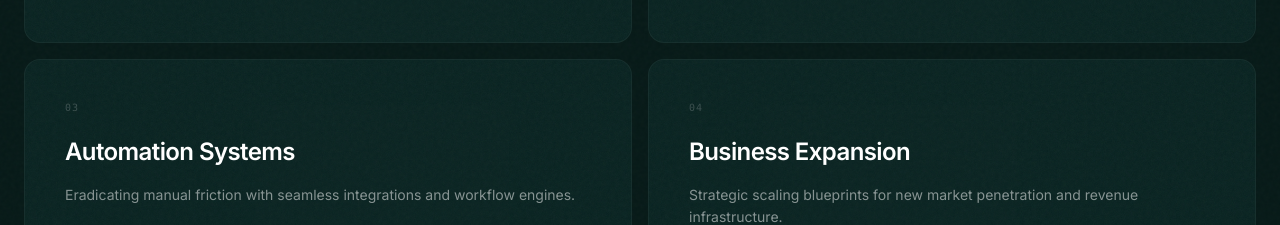
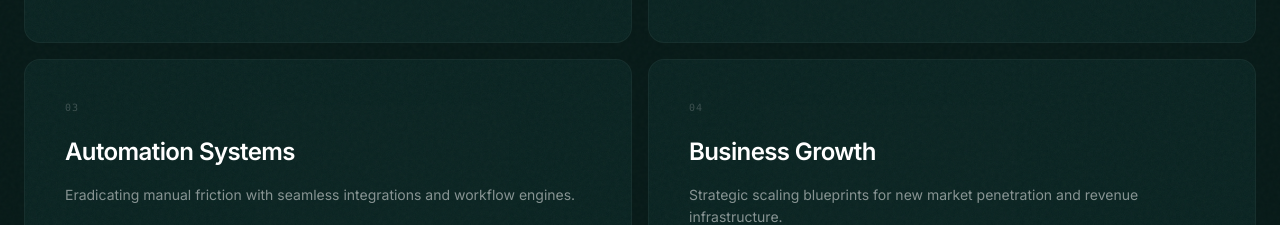
Before and after one commit to khrishChauhan/click-aarambh, a Next.js app: page / in a window 1280 px wide. Shown: the part 3960-4185 px from the top of the page. Built offline with nearby package versions, Linux system fonts and the light colour scheme; no server answers.

Commit message:
chore: rename Business Expansion to Business Growth across components

```diff
--- a/src/components/CoreCapabilities/CoreCapabilities.tsx
+++ b/src/components/CoreCapabilities/CoreCapabilities.tsx
@@ -26,7 +26,7 @@ const CAPABILITIES = [
   {
     id: "03",
     tag: "Scale",
-    title: "Business\nExpansion.",
+    title: "Business\nGrowth.",
     desc: "Strategic scaling blueprints. From penetrating new demographics to automating fulfillment — built as a connected system, not a project.",
     metric: "∞",
     metricLabel: "Compounding Loops",
--- a/src/components/Credibility/ParadigmShift.tsx
+++ b/src/components/Credibility/ParadigmShift.tsx
@@ -5,7 +5,7 @@ import gsap from "gsap";
 import { ScrollTrigger } from "gsap/dist/ScrollTrigger";
 
 const TRAD_TEAMS = ["Marketing Team", "Development Team", "Operations Team"];
-const ENGINE_NODES = ["Software", "Marketing", "Automation", "Business Expansion"];
+const ENGINE_NODES = ["Software", "Marketing", "Automation", "Business Growth"];
 
 export const ParadigmShift = () => {
   const sectionRef = useRef<HTMLDivElement>(null);
--- a/src/components/Global/Footer.tsx
+++ b/src/components/Global/Footer.tsx
@@ -11,7 +11,7 @@ const SERVICES = [
   "Software Development",
   "Digital Marketing",
   "Automation Systems",
-  "Business Expansion",
+  "Business Growth",
 ];
 
 export default function Footer() {
--- a/src/components/GrowthEcosystem/BentoGrid.tsx
+++ b/src/components/GrowthEcosystem/BentoGrid.tsx
@@ -20,7 +20,7 @@ const BENTO_ITEMS = [
     tag: "03",
   },
   {
-    title: "Business Expansion",
+    title: "Business Growth",
     desc: "Strategic scaling blueprints for new market penetration and revenue infrastructure.",
     tag: "04",
   },
```
